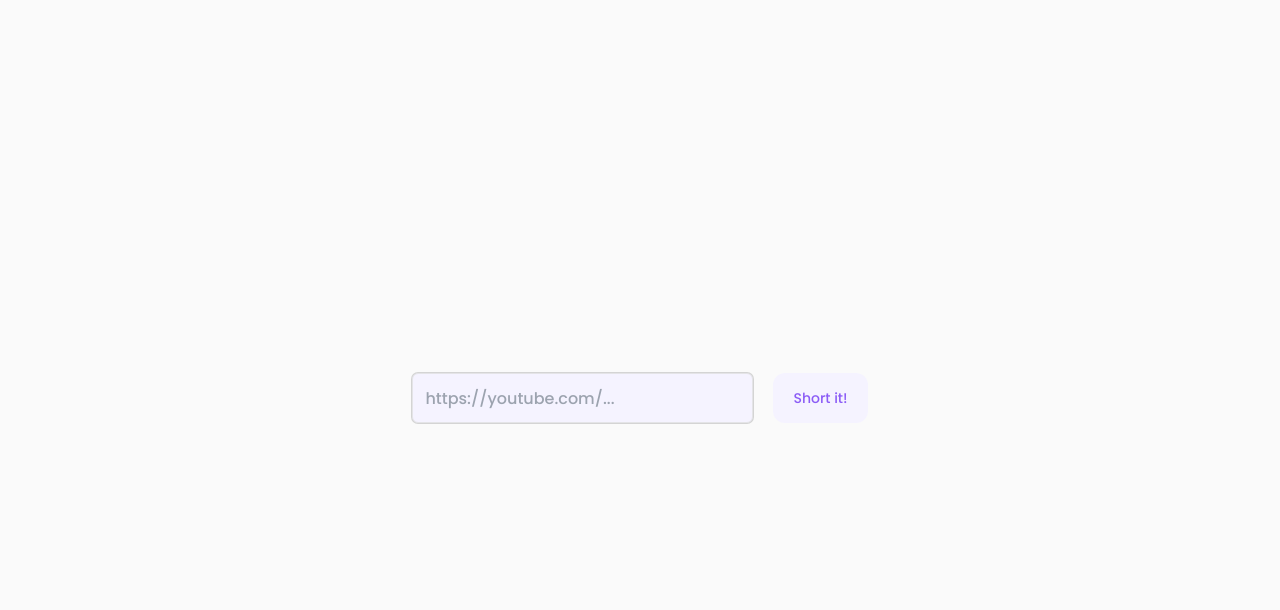
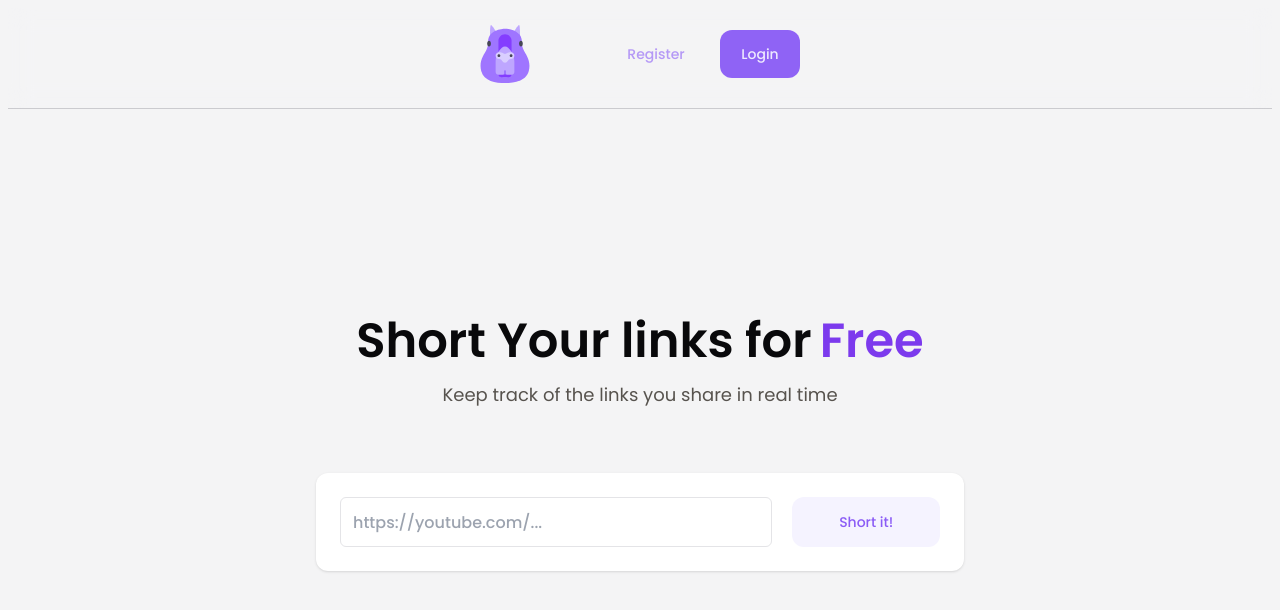
Before and after one commit to romancitodev/capyshort, a Next.js app: page / in a window 1280 px wide. Shown: the top 610 px of the page. Built offline with nearby package versions, Linux system fonts and the light colour scheme; no server answers.

Commit message:
feat: :sparkles: finish landing

```diff
--- a/src/actions/new-url.ts
+++ b/src/actions/new-url.ts
@@ -1,8 +1,9 @@
 'use server';
 
 import { db } from '@/lib/db';
-import { ActionResponse, Link, Maybe, isNotNull } from '@/lib/types';
+import { ActionResponse, Maybe, isNotNull } from '@/lib/types';
 import { UrlSchema, UrlType } from '@/schemas';
+import { Link } from '@prisma/client';
 import { User } from 'next-auth';
 
 export async function newUrl(
--- a/src/app/(protected)/layout.tsx
+++ b/src/app/(protected)/layout.tsx
@@ -2,6 +2,6 @@ type Props = {
 	children: React.ReactNode;
 };
 
-export default async function Layout({ children }: Props) {
+export default function Layout({ children }: Props) {
 	return <div className='w-full h-full'>{children}</div>;
 }
--- /dev/null
+++ b/src/app/api/link/route.ts
@@ -0,0 +1,24 @@
+import { db } from '@/lib/db';
+import { NextRequest, NextResponse } from 'next/server';
+
+export async function GET(
+	request: NextRequest,
+): Promise<NextResponse<{ link: string | null }>> {
+	const searchParams = request.nextUrl.searchParams;
+
+	const code = searchParams.get('code');
+
+	if (!code) return NextResponse.json({ link: null });
+
+	try {
+		const link = await db.link.findUnique({ where: { code } });
+
+		if (link) {
+			return NextResponse.json({ link: link.url });
+		}
+
+		return NextResponse.json({ link: null });
+	} catch {
+		return NextResponse.json({ link: null });
+	}
+}
--- a/src/app/layout.tsx
+++ b/src/app/layout.tsx
@@ -1,6 +1,7 @@
 import type { Metadata } from 'next';
 import { Poppins } from 'next/font/google';
 import './globals.css';
+import { cn } from '@/lib/utils';
 
 const poppins = Poppins({ weight: ['400', '500', '600'], subsets: ['latin'] });
 
@@ -16,7 +17,7 @@ export default function RootLayout({
 }) {
 	return (
 		<html lang='en'>
-			<body className={poppins.className}>
+			<body className={cn(poppins.className, 'bg-zinc-100')}>
 				<script
 					type='module'
 					defer
--- a/src/app/page.tsx
+++ b/src/app/page.tsx
@@ -1,9 +1,32 @@
 import { LinkCreator } from '@/components/landing/link-creator';
+import { auth } from './auth';
+import { SessionProvider } from 'next-auth/react';
+import { Navbar } from '@/components/landing/nav-bar';
 
-export default function Home() {
+export default async function Home() {
+	const session = await auth();
+
 	return (
-		<main className='w-full h-full flex flex-col items-center p-2 bg-zinc-50'>
-			<LinkCreator />
+		<main className='w-full h-full flex flex-col items-center p-2 gap-52'>
+			<SessionProvider session={session}>
+				<Navbar />
+			</SessionProvider>
+			<div className='flex justify-center items-center'>
+				<div className='flex flex-col items-center gap-y-16 w-[648px]'>
+					<div className='flex flex-col gap-4 w-full items-center'>
+						<h1 className='text-5xl font-semibold inline-flex gap-2'>
+							Short Your links for
+							<span className='text-violet-600 font-extrabold'>Free</span>
+						</h1>
+						<h2 className='text-stone-600 font-normal text-lg'>
+							Keep track of the links you share in real time
+						</h2>
+					</div>
+					<SessionProvider session={session}>
+						<LinkCreator />
+					</SessionProvider>
+				</div>
+			</div>
 		</main>
 	);
 }
--- a/src/app/routes.ts
+++ b/src/app/routes.ts
@@ -1,4 +1,6 @@
 export const publicRoutes = ['/'];
+
+export const protectedRoutes = ['/d', '/a', '/s'];
 
 export const authRoutes = ['/login', '/register'];
 
--- a/src/components/dashboard/url-card.tsx
+++ b/src/components/dashboard/url-card.tsx
@@ -1,5 +1,4 @@
 import { Card } from '@/components/ui/dashboard/card';
-import { Link } from '@/lib/types';
 import { Edit2, Settings, Trash2 } from 'lucide-react';
 import { relativeTime } from 'human-date';
 import {
@@ -14,6 +13,7 @@ import { deleteUrl } from '@/actions/delete-url';
 import { useModal } from '@/store/edit-modal';
 import { createPortal } from 'react-dom';
 import { EditUrlModal } from './edit-modal';
+import { Link } from '@prisma/client';
 
 type CardProps = {} & Link;
 
--- a/src/components/landing/link-creator.tsx
+++ b/src/components/landing/link-creator.tsx
@@ -4,14 +4,17 @@ import { Message, MessageType } from '@/components/messages';
 import { Button } from '@/components/ui/button';
 import { Form, FormControl, FormField } from '@/components/ui/form';
 import { Input } from '@/components/ui/input';
-import { isActionResponse, isNotNull } from '@/lib/types';
+import { isActionResponse, isLink, isNotNull } from '@/lib/types';
 import { UrlSchema, UrlType } from '@/schemas';
 import { zodResolver } from '@hookform/resolvers/zod';
 import { AnimatePresence, motion } from 'framer-motion';
+import { useSession } from 'next-auth/react';
 import { useState, useTransition } from 'react';
 import { useForm } from 'react-hook-form';
 
 export function LinkCreator() {
+	const session = useSession();
+
 	const [isPending, startTransition] = useTransition();
 	const [message, setMessage] = useState<{
 		type: MessageType;
@@ -31,13 +34,20 @@ export function LinkCreator() {
 
 	const onSubmit = (e: UrlType) => {
 		startTransition(async () => {
-			const data = await newUrl(e, null);
+			const data = await newUrl(e, session.data?.user ?? null);
 			if (isNotNull(data) && isActionResponse(data)) setMessage(data);
+			if (isNotNull(data) && isLink(data)) {
+				const { code } = data;
+				setMessage({
+					type: 'info',
+					content: `Url shortened! http://capyshort.dev/${code}`,
+				});
+			}
 		});
 	};
 	return (
 		<motion.div
-			className='fixed w-full h-full flex flex-row items-center justify-center'
+			className='flex flex-col w-full rounded-3xl items-center gap-6'
 			initial={{ opacity: 0, y: 20 }}
 			animate={{ y: 0, opacity: 1 }}
 			transition={{ duration: 0.5 }}
@@ -45,9 +55,9 @@ export function LinkCreator() {
 			<Form {...form}>
 				<form
 					onSubmit={form.handleSubmit(onSubmit)}
-					className='flex flex-col gap-5'
+					className='flex flex-col w-full bg-white shadow p-6 rounded-xl'
 				>
-					<div className='flex w-full gap-x-5 items-center justify-center'>
+					<div className='flex gap-5'>
 						<FormField
 							control={form.control}
 							name='url'
@@ -57,7 +67,7 @@ export function LinkCreator() {
 										<FormControl>
 											<Input
 												{...field}
-												className='w-max h-[50px]'
+												className='w-full h-[50px] transition-all ring-transparent bg-white'
 												placeholder='https://youtube.com/...'
 												disabled={isPending}
 											/>
@@ -69,13 +79,14 @@ export function LinkCreator() {
 						<Button
 							type='submit'
 							disabled={isPending}
-							className='px-5 h-[50px] bg-violet-50 text-violet-500  hover:bg-violet-200 hover:text-violet-600'
+							className='px-5 h-[50px] w-48 bg-violet-50 text-violet-500 hover:bg-violet-200 hover:text-violet-600'
 						>
 							Short it!
 						</Button>
 					</div>
+				</form>
 				<AnimatePresence>
-						<div>
+					<div className='w-full'>
 						<motion.div
 							className='w-full'
 							key='message-error'
@@ -83,12 +94,13 @@ export function LinkCreator() {
 							animate={{ opacity: 1 }}
 							transition={{ duration: 0.5 }}
 						>
-								{!message && error && <Message type='error' content={error} />}
-								{!error && message && <Message {...message} />}
+							<div className='flex flex-col gap-6'>
+								{error && <Message type='error' content={error} />}
+								{message && <Message {...message} />}
+							</div>
 						</motion.div>
 					</div>
 				</AnimatePresence>
-				</form>
 			</Form>
 		</motion.div>
 	);
--- /dev/null
+++ b/src/components/landing/nav-bar.tsx
@@ -0,0 +1,48 @@
+'use client';
+
+import React from 'react';
+import { Capybara } from '../icons/capybara';
+import { Button } from '../ui/button';
+import Link from 'next/link';
+import { signOut, useSession } from 'next-auth/react';
+
+export function Navbar() {
+	const session = useSession();
+
+	const user = session.data;
+
+	return (
+		<header className='sticky bg-zinc-100/50 flex flex-col transition-colors w-full items-center justify-center backdrop-blur-md'>
+			<div className='flex w-full px-[448px] pb-2'>
+				<div className='p-4 px-6 w-full flex justify-between items-center rounded-xl'>
+					<Capybara width='50' height='60' />
+					<div className='flex gap-6'>
+						{user ? (
+							<>
+								<Button className='bg-transparent text-violet-500/60 hover:text-violet-600 hover:bg-transparent h-12 transition-all duration-300 w-20'>
+									<Link href='/d'>Dashboard</Link>
+								</Button>
+								<Button
+									className='bg-violet-500/95 text-violet-100 hover:bg-violet-600 h-12 transition-all duration-300 w-20'
+									onClick={() => signOut()}
+								>
+									Log out
+								</Button>
+							</>
+						) : (
+							<>
+								<Button className='bg-transparent text-violet-500/60 hover:text-violet-600 hover:bg-transparent h-12 transition-all duration-300 w-20'>
+									<Link href='/register'>Register</Link>
+								</Button>
+								<Button className='bg-violet-500/95 text-violet-100 hover:bg-violet-600 h-12 transition-all duration-300 w-20'>
+									<Link href='/login'>Login</Link>
+								</Button>
+							</>
+						)}
+					</div>
+				</div>
+			</div>
+			<span className='min-h-px bg-zinc-400/50 w-full' />
+		</header>
+	);
+}
--- a/src/components/messages/index.tsx
+++ b/src/components/messages/index.tsx
@@ -19,7 +19,7 @@ export function Message(
 	return (
 		<div
 			className={cn(
-				'flex gap-x-5 items-center justify-center w-full h-[50px] rounded-xl font-bold',
+				'flex gap-x-5 items-center justify-center w-full h-[50px] rounded-xl font-bold shadow',
 				type === 'error' && 'bg-red-200/75 text-red-600 ',
 				type === 'warn' && 'bg-orange-200/75 text-orange-600 ',
 				type === 'success' && 'bg-emerald-200/75 text-emerald-600 ',
--- a/src/middleware.ts
+++ b/src/middleware.ts
@@ -5,11 +5,12 @@ import {
 	authRoutes,
 	publicRoutes,
 	DEFAULT_LOGIN_REDIRECT,
+	protectedRoutes,
 } from '@/app/routes';
 import { NextResponse } from 'next/server';
 const { auth } = NextAuth(authConfig);
 
-export default auth(req => {
+export default auth(async req => {
 	const { nextUrl } = req;
 
 	/// css stuff
@@ -22,22 +23,44 @@ export default auth(req => {
 	const onApiRoute = nextUrl.pathname.startsWith(authPrefix);
 	const onPublicRoute = publicRoutes.includes(nextUrl.pathname);
 	const onAuthRoute = authRoutes.includes(nextUrl.pathname);
+	const onProtectedRoute = protectedRoutes.includes(nextUrl.pathname);
 
 	if (onApiRoute) return null;
 
-	if (onAuthRoute) {
-		if (isLogged) {
-			return Response.redirect(new URL(DEFAULT_LOGIN_REDIRECT, nextUrl));
-		}
-		return null;
-	}
+	if (onAuthRoute && isLogged)
+		return Response.redirect(new URL(DEFAULT_LOGIN_REDIRECT, nextUrl));
 
 	if (!isLogged && !onPublicRoute)
 		return Response.redirect(new URL('/login', nextUrl));
+
+	if (onPublicRoute || onProtectedRoute) return null;
+
+	try {
+		const url = nextUrl.pathname.slice(1, nextUrl.pathname.length);
+		const foundedUrl: { link: string | null } = await (
+			await fetch(`http://localhost:3000/api/link?code=${url}`)
+		).json();
+
+		if (foundedUrl.link) {
+			return NextResponse.redirect(new URL(foundedUrl.link));
+		}
+	} catch (error) {
+		console.log(error);
+		return Response.redirect(new URL('/', nextUrl));
+	}
 
 	return null;
 });
 
 export const config = {
-	matchers: ['/((?!.+\\.[\\w]+$|_next).*)', '/', '/(api|trpc)(.*)'],
+	matcher: [
+		/*
+		 * Match all request paths except for the ones starting with:
+		 * - api (API routes)
+		 * - _next/static (static files)
+		 * - _next/image (image optimization files)
+		 * - favicon.ico (favicon file)
+		 */
+		'/((?!api|_next/static|_next/image|favicon.ico).*)',
+	],
 };
--- a/src/store/links.ts
+++ b/src/store/links.ts
@@ -1,4 +1,4 @@
-import { Link } from '@/lib/types';
+import { Link } from '@prisma/client';
 import { create } from 'zustand';
 
 interface LinkState {
```
Lines whose indentation alone changed are shown as unchanged.
